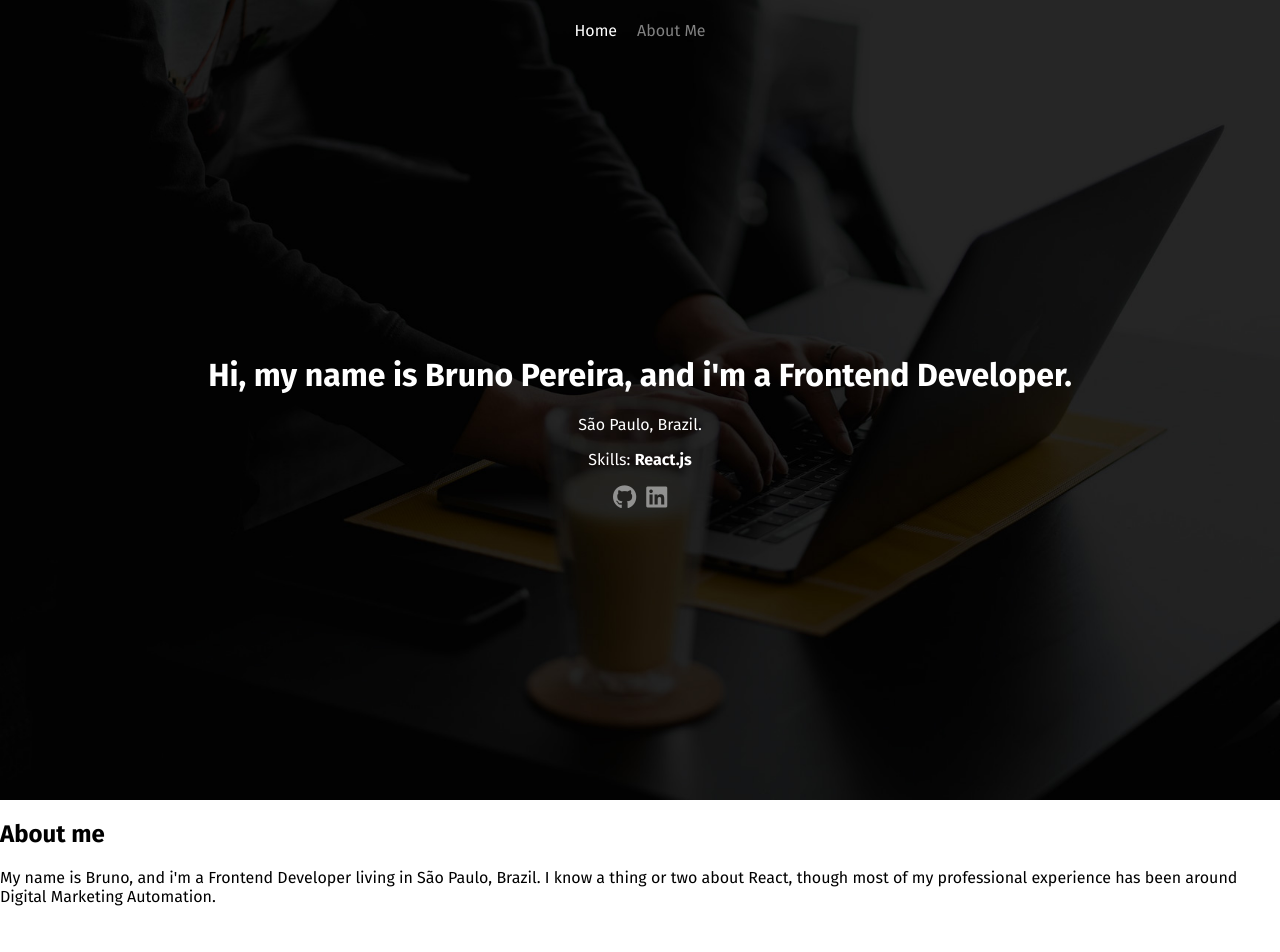
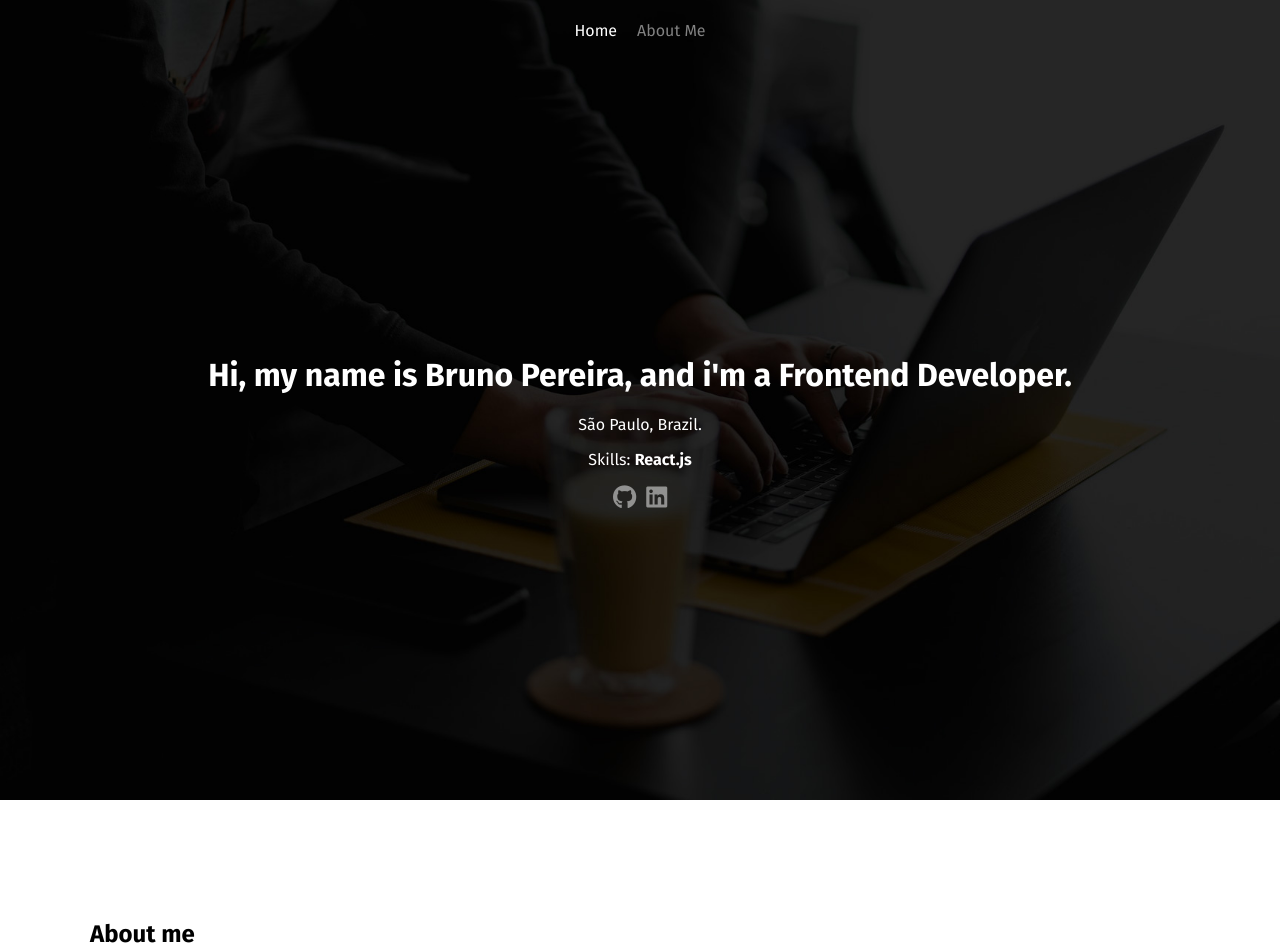
Before and after one commit to SirBruno/portfolio, a React (Create React App) app: page / in a window 1280 px wide. Shown: the top 952 px of the page. Before the commit the page ends 922 px from the top, so only its background shows below. Built offline with nearby package versions, Linux system fonts and the light colour scheme.

Commit message:
improving the "about me" section in the homepage

```diff
--- a/src/pages/homepage/App.js
+++ b/src/pages/homepage/App.js
@@ -28,7 +28,7 @@ function App() {
           </div>
         </header>
       </div>
-      <section id="aboutMe">
+      <section id="aboutMe" className={styles.aboutMe}>
         <div>
           <h1>About me</h1>
           <p>My name is Bruno, and i'm a Frontend Developer living in São Paulo, Brazil. I know a thing or two about React, though most of my professional experience has been around Digital Marketing Automation.</p>
--- a/src/pages/homepage/App.module.css
+++ b/src/pages/homepage/App.module.css
@@ -46,6 +46,12 @@ nav a:hover {
   transition: .3s;
 }
 
+.aboutMe > div {
+  max-width: 1100px;
+  margin: 0 auto;
+  padding: 100px 0;
+}
+
 @media screen and (max-width: 480px) {
 
   /* ----- HEADER ----- */
```
